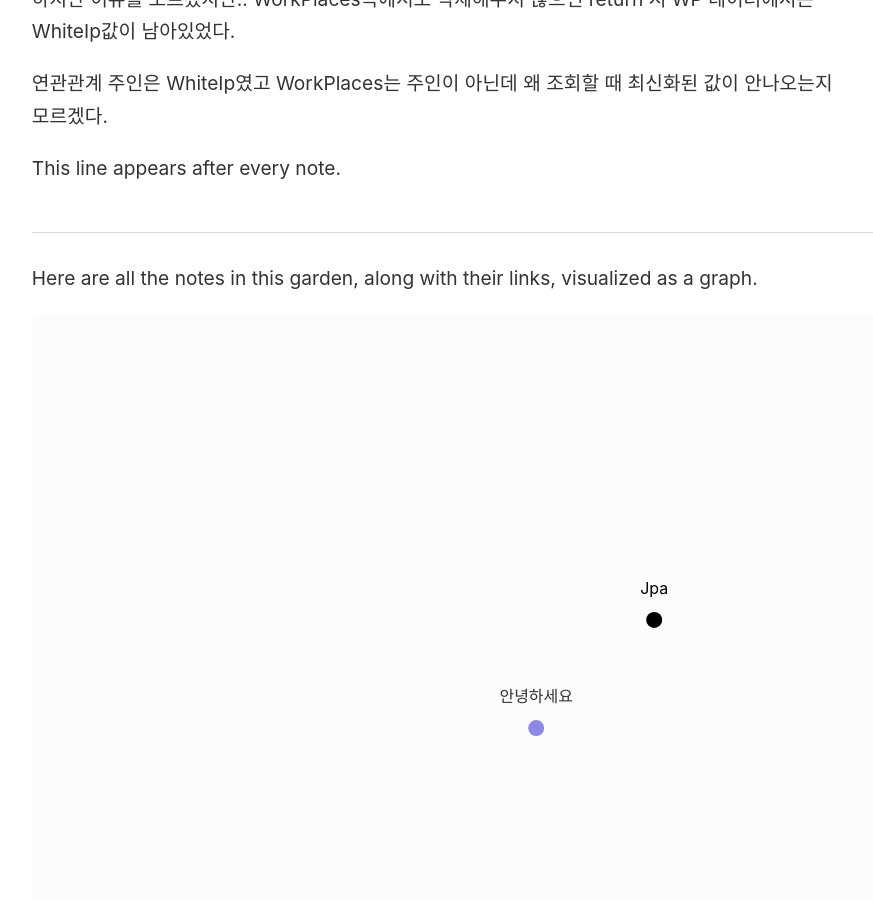
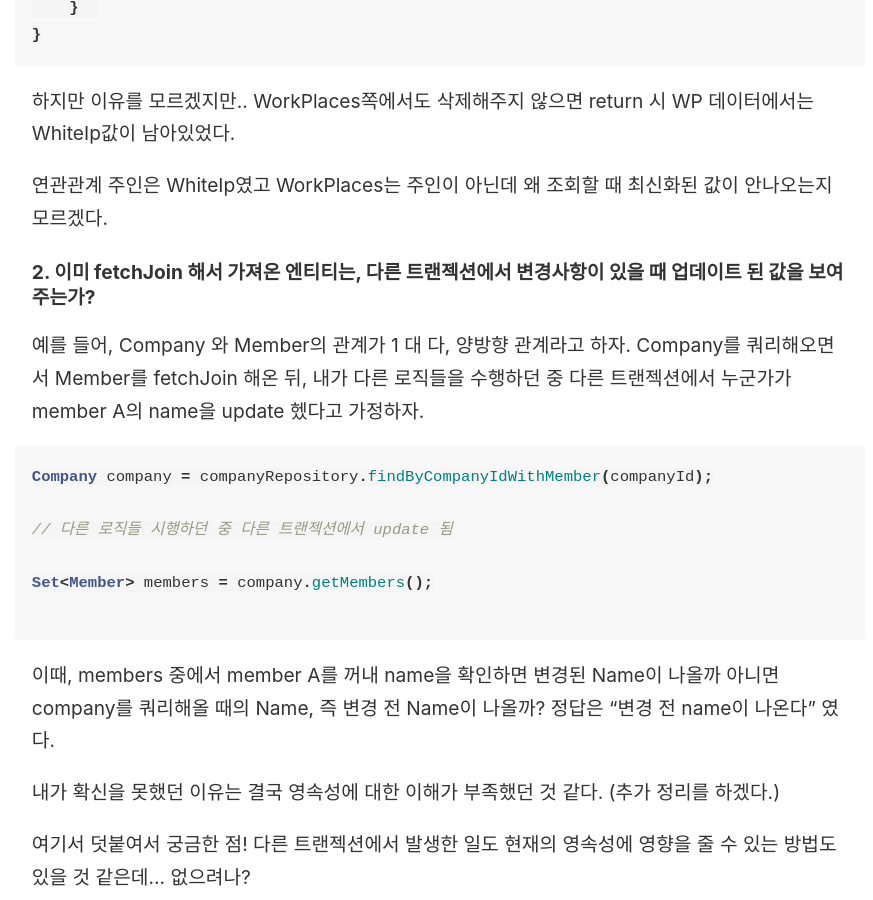
Before and after one commit to Harim2da/Harim2da.github.io, a Jekyll site: the page built from _notes/JPA/JPA.md, in a window 1280 px wide and 900 px high, scrolled down 933 px. Shown: the whole window, without its empty margins (45-918 px from the left). Built offline with Jekyll 4.4.1, drawn with Linux system fonts in a browser that asks for light colours; some of the changed text lies outside the part shown.

Commit message:
yml 및 폴더 구성 수정

````diff
--- a/_config.yml
+++ b/_config.yml
@@ -1,4 +1,4 @@
-title:               My digital garden
+title:               Harim2 Page
 include:             ['_pages']
 exclude:             ['_includes/notes_graph.json']
 # You may need to change the base URL depending on your deploy configuration.
--- a/_notes/JPA.md
+++ /dev/null
@@ -1,29 +0,0 @@
-
-2023.02
-양방향 매핑이 돼 있는 WorkPlaces - WhiteIp (1 : 다)
-연관관계 주인은 WhiteIp였고, WorkPlaces는 lazyLoading, cascade가 걸린 상황.
-
-최초 개발했을 때
-```java
-private void modifyWhiteIps(boolean useWhiteIp, List<WhiteIpModifyRequest> modifyRequests,
-    WorkPlaces workPlace) {
-    Set<WhiteIp> origin = workPlace.getWhiteIps();
-    // 사용하던 유저가 사용 안 함으로 변경할 경우, 기존 데이터 삭제
-    if (useWhiteIp == false) {
-        whiteIpRepository.deleteAllInBatch(origin);  // whiteIp에서 삭제해주기만 해도 삭제 됐었음
-
-    } else {
-        for (WhiteIpModifyRequest request : modifyRequests) {
-            origin.forEach(ip -> {
-                if (ip.getIpAddress().equals(request.getIpAddress())) {
-					ip.modifyWhiteIp(request.getIpAddress(), request.getContents());
-                }
-            });
-        }
-    }
-}
-```
-
-하지만 이유를 모르겠지만.. WorkPlaces쪽에서도 삭제해주지 않으면 return 시 WP 데이터에서는 WhiteIp값이 남아있었다.
-
-연관관계 주인은 WhiteIp였고 WorkPlaces는 주인이 아닌데 왜 조회할 때 최신화된 값이 안나오는지 모르겠다.
--- /dev/null
+++ b/_notes/JPA/JPA.md
@@ -0,0 +1,55 @@
+---
+title: JPA
+---
+### 2023.02
+
+#### 1.
+양방향 매핑이 돼 있는 WorkPlaces - WhiteIp (1 : 다)
+연관관계 주인은 WhiteIp였고, WorkPlaces는 lazyLoading, cascade가 걸린 상황.
+
+최초 개발했을 때
+```java
+private void modifyWhiteIps(boolean useWhiteIp, List<WhiteIpModifyRequest> modifyRequests,
+    WorkPlaces workPlace) {
+    Set<WhiteIp> origin = workPlace.getWhiteIps();
+    // 사용하던 유저가 사용 안 함으로 변경할 경우, 기존 데이터 삭제
+    if (useWhiteIp == false) {
+        whiteIpRepository.deleteAllInBatch(origin);  // whiteIp에서 삭제해주기만 해도 삭제 됐었음
+
+    } else {
+        for (WhiteIpModifyRequest request : modifyRequests) {
+            origin.forEach(ip -> {
+                if (ip.getIpAddress().equals(request.getIpAddress())) {
+					ip.modifyWhiteIp(request.getIpAddress(), request.getContents());
+                }
+            });
+        }
+    }
+}
+```
+
+하지만 이유를 모르겠지만.. WorkPlaces쪽에서도 삭제해주지 않으면 return 시 WP 데이터에서는 WhiteIp값이 남아있었다.
+
+연관관계 주인은 WhiteIp였고 WorkPlaces는 주인이 아닌데 왜 조회할 때 최신화된 값이 안나오는지 모르겠다.
+
+#### 2. 이미 fetchJoin 해서 가져온 엔티티는, 다른 트랜젝션에서 변경사항이 있을 때 업데이트 된 값을 보여주는가?
+
+예를 들어, Company 와 Member의 관계가 1 대 다, 양방향 관계라고 하자.
+Company를 쿼리해오면서 Member를 fetchJoin 해온 뒤, 내가 다른 로직들을 수행하던 중 다른 트랜젝션에서 누군가가 member A의 name을 update 헸다고 가정하자.
+
+```java
+Company company = companyRepository.findByCompanyIdWithMember(companyId);
+
+// 다른 로직들 시행하던 중 다른 트랜젝션에서 update 됨
+
+Set<Member> members = company.getMembers();
+
+```
+이때, members 중에서 member A를 꺼내 name을 확인하면 변경된 Name이 나올까 아니면 company를 쿼리해올 때의 Name, 즉 변경 전 Name이 나올까?
+정답은 "변경 전 name이 나온다" 였다.
+
+내가 확신을 못했던 이유는 결국 영속성에 대한 이해가 부족했던 것 같다.
+(추가 정리를 하겠다.)
+
+여기서 덧붙여서 궁금한 점!
+다른 트랜젝션에서 발생한 일도 현재의 영속성에 영향을 줄 수 있는 방법도 있을 것 같은데... 없으려나?
````
Also changed, not shown: _notes/JAVA/JAVA.md (added, +79 -0 lines), _notes/안녕하세요.md (deleted, +0 -5 lines), _pages/HARIM.md (added, +42 -0 lines), 1 other file.
